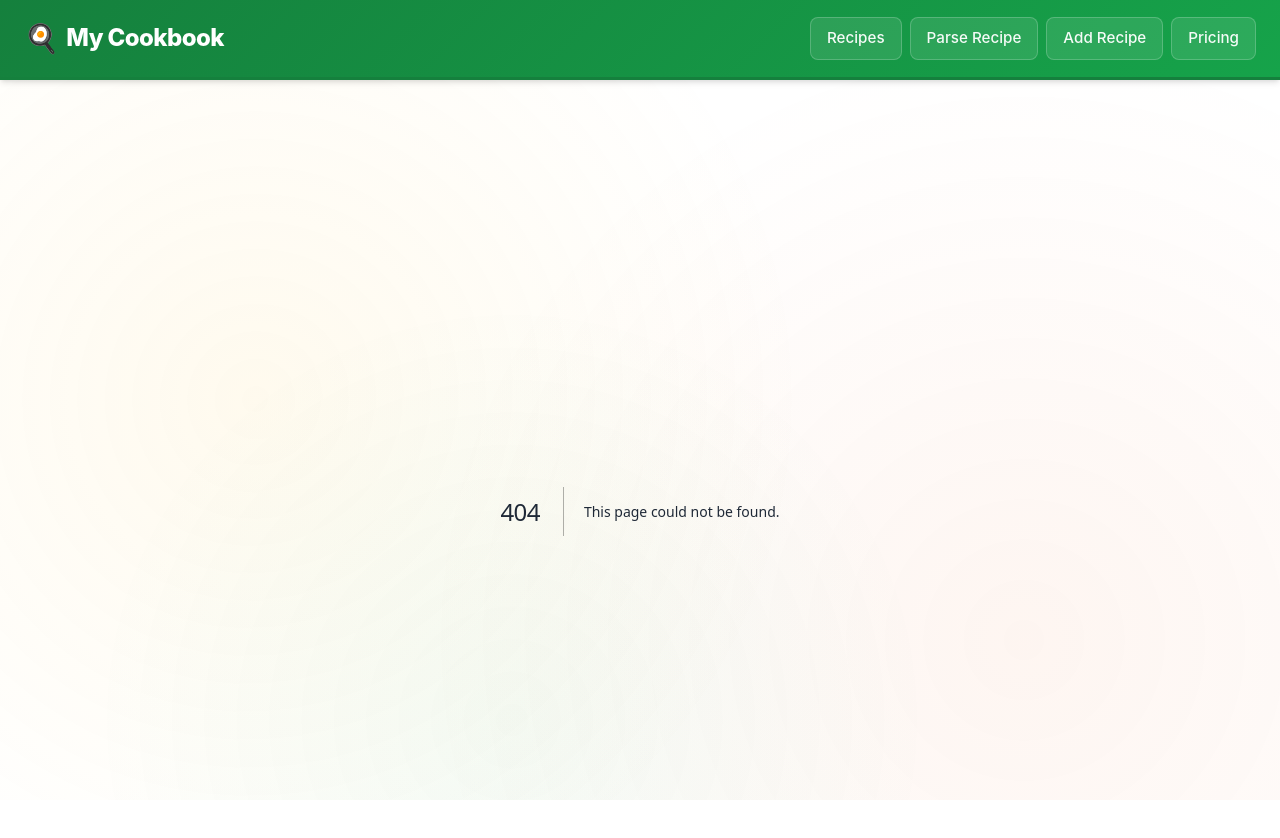
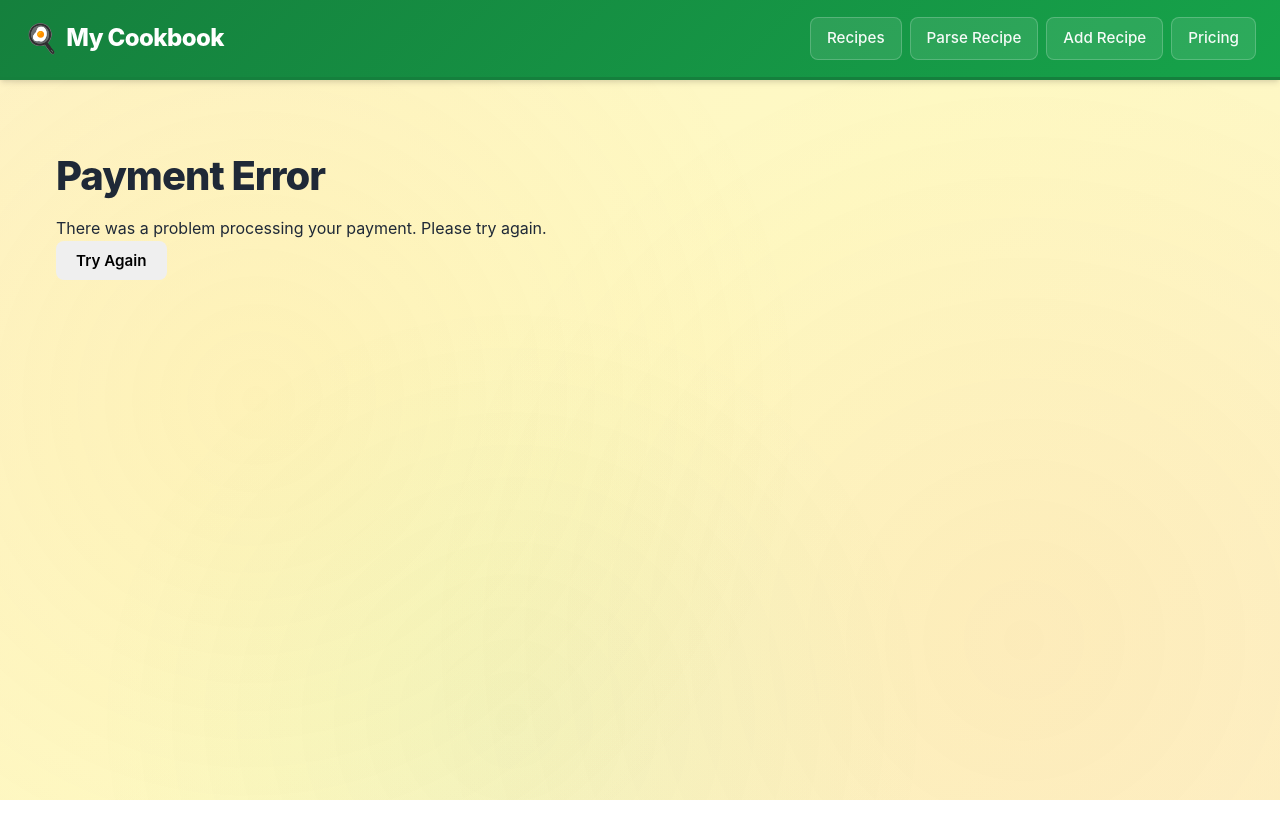
Before and after one commit to rwilliamspbg-ops/My-Cookbook-V1.0, a Next.js app: page /payment/error in a window 1280 px wide. Before the commit this address had no page. Shown: the top 838 px of the page. After the commit the page ends 800 px from the top, so only its background shows below. Built offline with nearby package versions, Linux system fonts and the light colour scheme.

Commit message:
Create error.js

```diff
--- /dev/null
+++ b/pages/payment/error.js
@@ -0,0 +1,14 @@
+// pages/payment/error.js
+import Link from "next/link";
+
+export default function PaymentError() {
+  return (
+    <main style={{ padding: "2rem" }}>
+      <h1>Payment Error</h1>
+      <p>There was a problem processing your payment. Please try again.</p>
+      <Link href="/pricing">
+        <button>Try Again</button>
+      </Link>
+    </main>
+  );
+}
```
